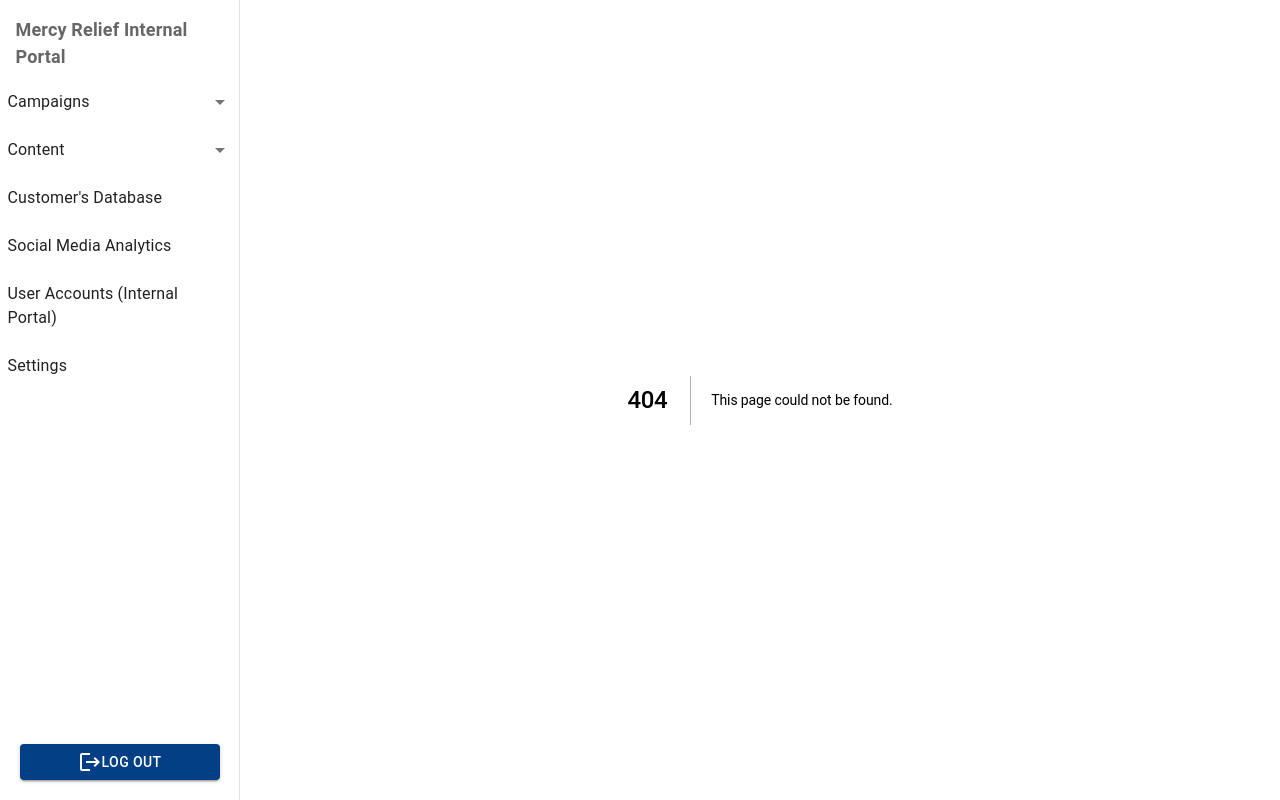
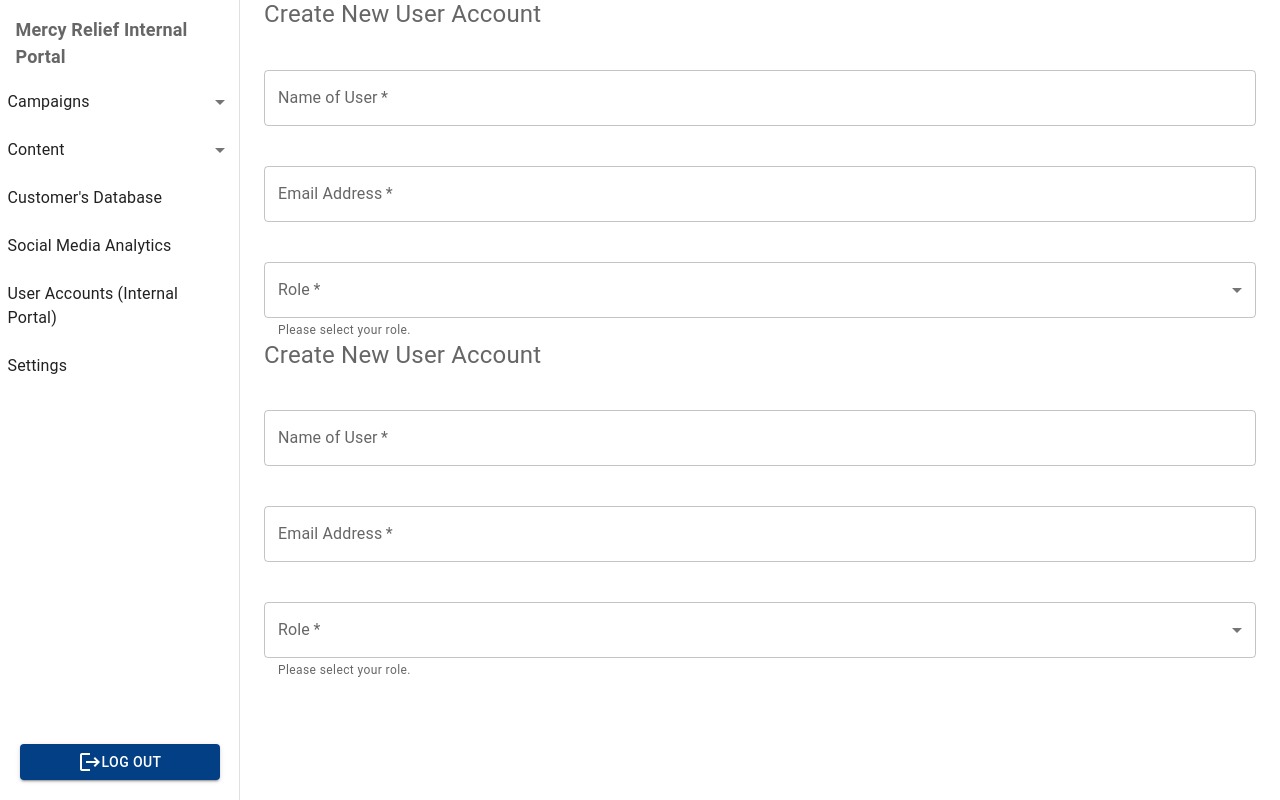
Before and after one commit to dsc-project-mr/mr-fe-internal, a Next.js app: page /CreateNewUserAccount/CreateNewUserAccount in a window 1280 px wide. Before the commit this address had no page. Built offline with nearby package versions, Linux system fonts and the light colour scheme.

Commit message:
Complete TextField

```diff
--- /dev/null
+++ b/pages/CreateNewUserAccount/CreateNewUserAccount.tsx
@@ -0,0 +1,27 @@
+import { Typography, Box, TextField, Stack } from "@mui/material";
+import SelectRoleTextField from "./SelectRoleTextField";
+
+const CreateNewUserAccount = () => {
+    return (
+        <Box>
+            <Typography variant="h4" sx={styledTitle}>Create New User Account</Typography>
+            <Stack spacing={10} sx={styledStack}>
+                <TextField id="outlined-basic" label="Name of User" variant="outlined" required/>
+                <TextField id="outlined-basic" label="Email Address" variant="outlined" required/>
+                <SelectRoleTextField />
+            </Stack>
+
+        </Box>
+
+    )
+}
+
+export default CreateNewUserAccount;
+
+const styledTitle = {
+    color: 'rgba(0, 0, 0, 0.6)',
+}
+
+const styledStack = {
+    marginTop: 10
+}
--- /dev/null
+++ b/pages/CreateNewUserAccount/SelectRoleTextField.tsx
@@ -0,0 +1,39 @@
+import * as React from 'react';
+import { Box, TextField, MenuItem } from '@mui/material';
+
+const role = [
+    {
+        value: 'role1',
+        label: 'Article Editor',
+    },
+
+    {
+        value: 'role2',
+        label: 'Donation Campaign Editor',
+    },
+
+    {
+        value: 'role3',
+        label: 'Internal Users'
+    }
+]
+
+const SelectRoleTextField = () => {
+    return (
+        <Box>
+            <TextField select label="Role" required helperText="Please select your role." sx={styledSelectRole}>
+                {role.map((option) => (
+                    <MenuItem key={option.value} value={option.value}>
+                        {option.label}
+                    </MenuItem>
+                ))}
+            </TextField>
+        </Box>
+    )
+}
+
+export default SelectRoleTextField;
+
+const styledSelectRole = {
+    width: '100%'
+}
--- a/pages/_app.tsx
+++ b/pages/_app.tsx
@@ -1,10 +1,12 @@
 import type { AppProps } from 'next/app'
 import Layout from 'components/Layout'
+import CreateNewUserAccount from './CreateNewUserAccount/CreateNewUserAccount'
 
 function MyApp({ Component, pageProps }: AppProps) {
   return (
     <Layout>
       <Component {...pageProps} />
+      <CreateNewUserAccount />
     </Layout>
   )
 }
```
